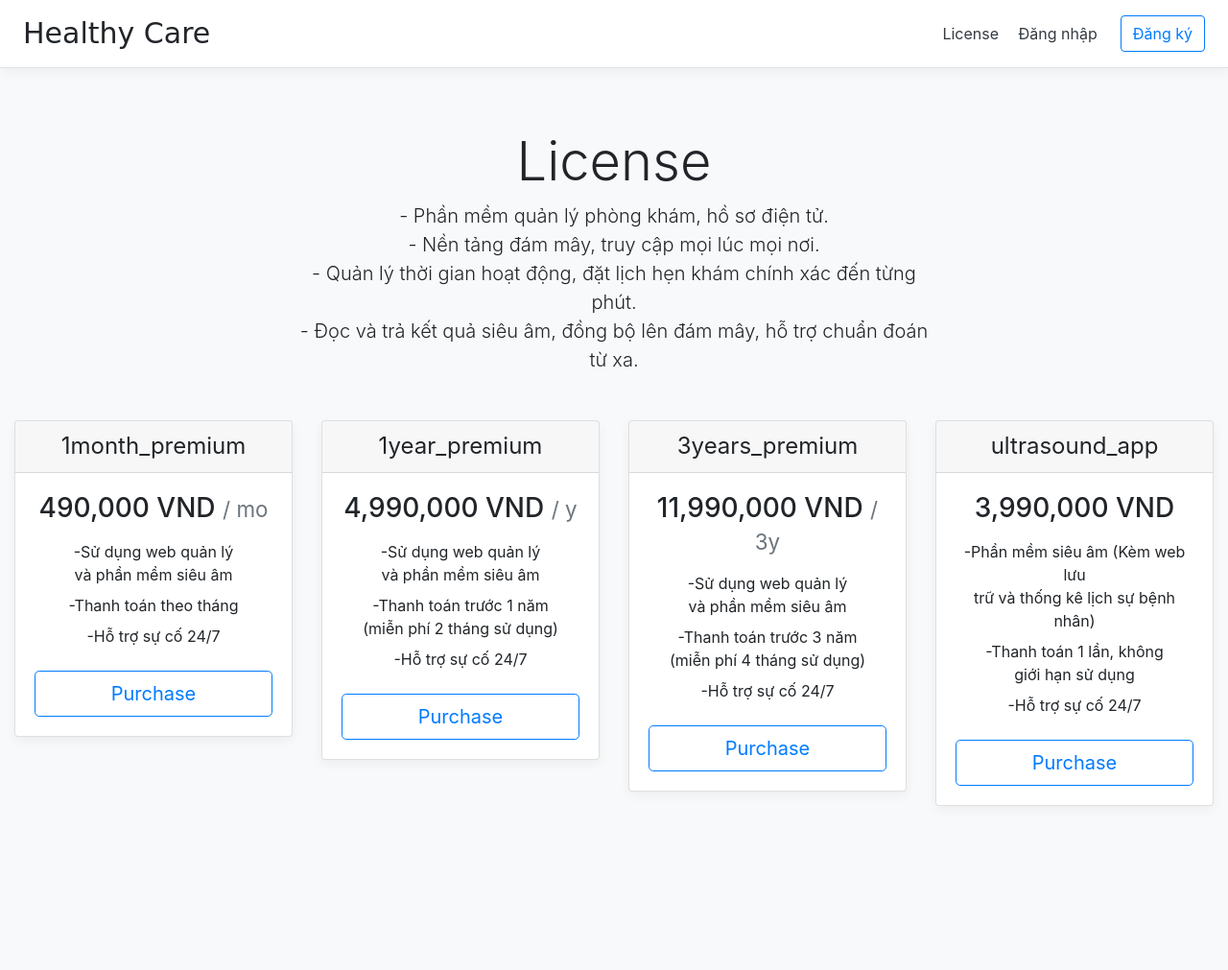
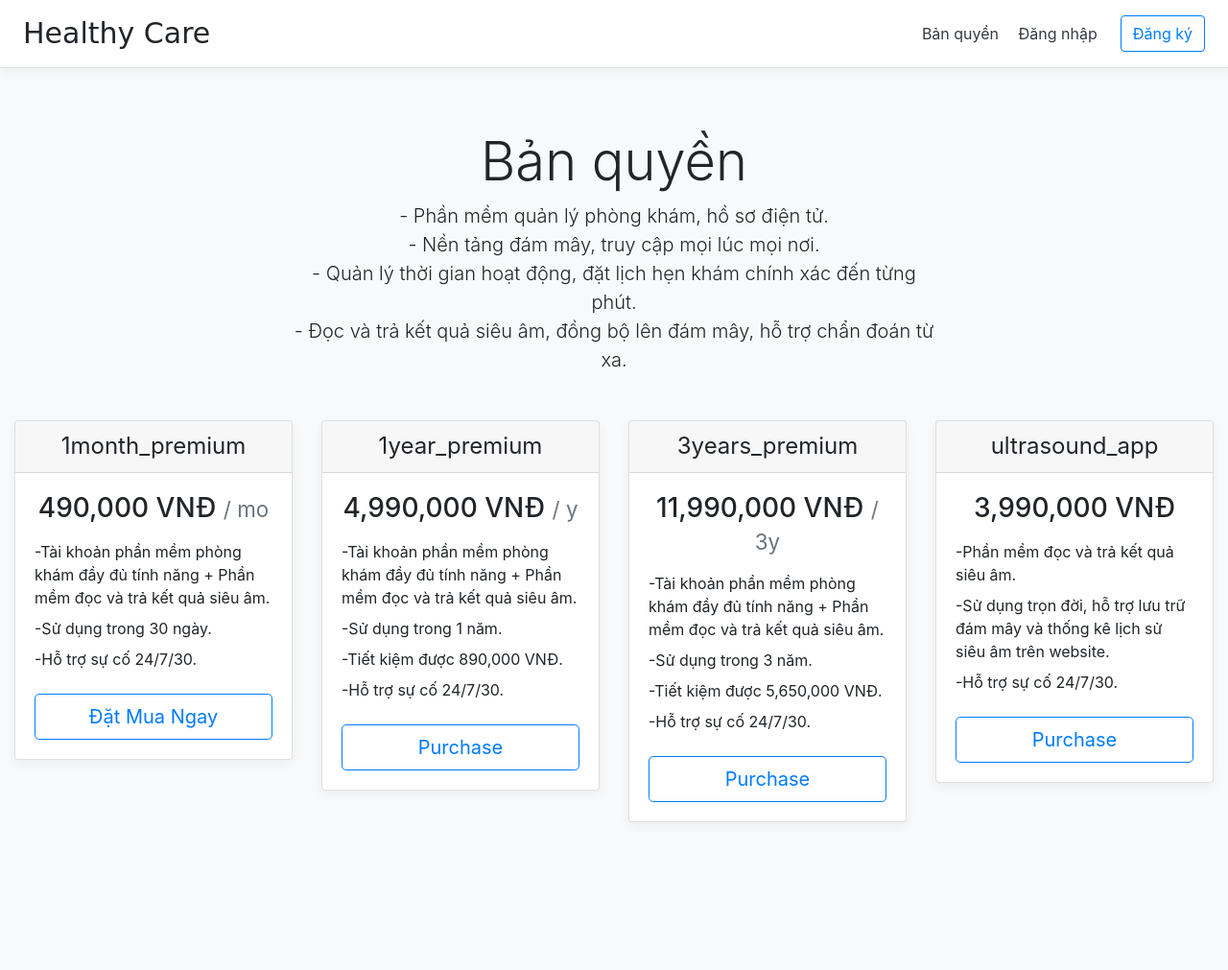
Before and after one commit to pvssoftware/phongkham, a Django app: template templates/user/license_product.html in a window 1280 px wide. Shown: the top 1011 px of the page at 96% size. Run offline with Django 3.2, Linux system fonts and the light colour scheme; the template is opened without the code that fills it, so the values that code supplies are empty; some libraries are stand-ins or nearby versions.

Commit message:
update something

```diff
--- a/doctors/views.py
+++ b/doctors/views.py
@@ -1247,11 +1247,11 @@ def export_final_info_excel(request,pk_doctor,pk_mrecord,pk_history):
         number_style = wb.add_format({"font_name":'Times New Roman','font_size':13,"border":1,'text_wrap':True,"align":"center","valign":"vcenter","num_format":'#,##0 ;[Red]General'})
 
         # information doctor at worksheet patient #
-        ws.merge_range('A2:K2',"Phòng Khám "+(doctor.doctor.get_kind_display()).upper()+" - "+doctor.doctor.full_name.upper(),header_style)
+        ws.merge_range('A2:K2',"Phòng Khám "+doctor.doctor.clinic_name.upper(),header_style)
         ws.merge_range("A3:K3","Địa chỉ: "+doctor.doctor.clinic_address,normal_style)
         ws.merge_range("A4:I4","Điện thoại đăng ký khám bệnh: "+doctor.doctor.phone,normal_style)
         # information doctor at worksheet doctor #
-        ws1.merge_range('A2:I2',"Phòng Khám "+(doctor.doctor.get_kind_display()).upper()+" - "+doctor.doctor.full_name.upper(),header_style)
+        ws1.merge_range('A2:I2',"Phòng Khám "+doctor.doctor.clinic_name.upper(),header_style)
         ws1.merge_range("A3:K3","Địa chỉ: "+doctor.doctor.clinic_address,normal_style)
         ws1.merge_range("A4:I4","Điện thoại đăng ký khám bệnh: "+doctor.doctor.phone,normal_style)
 
@@ -1411,7 +1411,7 @@ def export_final_info_excel_patient(request,pk_mrecord, pk_doctor, pk_history):
         number_style = wb.add_format({"font_name":'Times New Roman','font_size':13,"border":1,'text_wrap':True,"align":"center","valign":"vcenter","num_format":'#,##0 ;[Red]General'})
 
         # information doctor at worksheet patient #
-        ws.merge_range('A2:K2',"Phòng Khám "+(doctor.doctor.get_kind_display()).upper()+" - "+doctor.doctor.full_name.upper(),header_style)
+        ws.merge_range('A2:K2',"Phòng Khám "+doctor.doctor.clinic_name.upper(),header_style)
         ws.merge_range("A3:K3","Địa chỉ: "+doctor.doctor.clinic_address,normal_style)
         ws.merge_range("A4:I4","Điện thoại đăng ký khám bệnh: "+doctor.doctor.phone,normal_style)
 
--- a/templates/base.html
+++ b/templates/base.html
@@ -62,8 +62,8 @@
                       <div class="dropdown-menu" aria-labelledby="navbarDropdown">
                         <a class="dropdown-item" href="{% url 'settings_openingtime' request.user.pk %}">GIỜ LÀM VIỆC</a>
                         <a class="dropdown-item" href="{% url 'settings_service' request.user.pk %}">DỊCH VỤ KHÁM</a>
-                        <a class="dropdown-item" href="{% url 'license' %}">MUA LICENSE</a>
-                        <a class="dropdown-item" href="#" id="check-license">Check LICENSE</a>
+                        <a class="dropdown-item" href="{% url 'license' %}">MUA BẢN QUYỀN</a>
+                        <a class="dropdown-item" href="#" id="check-license">XEM BẢN QUYỀN</a>
                         <div class="dropdown-divider"></div>
                         <a class="dropdown-item" href="{% url 'logout' %}">THOÁT</a>
                       </div>
--- a/templates/user/base_user.html
+++ b/templates/user/base_user.html
@@ -28,7 +28,7 @@
       <h5 class="my-0 mr-md-auto font-weight-normal" style="font-family:'Yellowtail', cursive; font-size: 30px;">Healthy Care</h5>
       <nav class="my-2 my-md-0 mr-md-3">
 
-        <a class="p-2 text-dark" href="{% url 'license' %}">License</a>
+        <a class="p-2 text-dark" href="{% url 'license' %}">Bản quyền</a>
 
         {% if request.user.is_authenticated %}
         <a class="p-2 text-dark" href="{% url 'list_examination_finished' request.user.pk %}">Trang chủ</a>
--- a/templates/user/license_product.html
+++ b/templates/user/license_product.html
@@ -2,11 +2,11 @@
 
 {% block content %}
 <div class="pricing-header px-3 py-3 pt-md-5 pb-md-4 mx-auto text-center">
-  <h1 class="display-4">License</h1>
+  <h1 class="display-4">Bản quyền</h1>
   <p class="lead mb-0">- Phần mềm quản lý phòng khám, hồ sơ điện tử.</p>
   <p class="lead mb-0">- Nền tảng đám mây, truy cập mọi lúc mọi nơi.</p>
   <p class="lead mb-0">- Quản lý thời gian hoạt động, đặt lịch hẹn khám chính xác đến từng phút.</p>
-  <p class="lead">- Đọc và trả kết quả siêu âm, đồng bộ lên đám mây, hỗ trợ chuẩn đoán từ xa.</p>
+  <p class="lead">- Đọc và trả kết quả siêu âm, đồng bộ lên đám mây, hỗ trợ chẩn đoán từ xa.</p>
 </div>
 
 <div class="container-fluid">
@@ -18,15 +18,14 @@
         <h4 class="my-0 font-weight-normal">1month_premium</h4>
       </div>
       <div class="card-body">
-        <h3 class="card-title pricing-card-title">490,000 VND <small class="text-muted">/ mo</small></h3>
-        <ul class="list-unstyled mt-3 mb-4">
-          <li>-Sử dụng web quản lý</li>
-          <li>và phần mềm siêu âm</li>
-          <li class="mt-2">-Thanh toán theo tháng</li>
+        <h3 class="card-title pricing-card-title">490,000 VNĐ <small class="text-muted">/ mo</small></h3>
+        <ul class="list-unstyled mt-3 mb-4 text-left">
+          <li>-Tài khoản phần mềm phòng khám đầy đủ tính năng + Phần mềm đọc và trả kết quả siêu âm.</li>
+          <li class="mt-2">-Sử dụng trong 30 ngày.</li>
           <li></li>
-          <li class="mt-2">-Hỗ trợ sự cố 24/7</li>
+          <li class="mt-2">-Hỗ trợ sự cố 24/7/30.</li>
         </ul>
-        <button id="one_month" type="button" class="btn btn-lg btn-block btn-outline-primary">Purchase</button>
+        <button id="one_month" type="button" class="btn btn-lg btn-block btn-outline-primary">Đặt Mua Ngay</button>
       </div>
     </div>
   </div>
@@ -36,13 +35,12 @@
         <h4 class="my-0 font-weight-normal">1year_premium</h4>
       </div>
       <div class="card-body">
-        <h3 class="card-title pricing-card-title">4,990,000 VND <small class="text-muted">/ y</small></h3>
-        <ul class="list-unstyled mt-3 mb-4">
-          <li>-Sử dụng web quản lý</li>
-          <li>và phần mềm siêu âm</li>
-          <li class="mt-2">-Thanh toán trước 1 năm</li>
-          <li>(miễn phí 2 tháng sử dụng)</li>
-          <li class="mt-2">-Hỗ trợ sự cố 24/7</li>
+        <h3 class="card-title pricing-card-title">4,990,000 VNĐ <small class="text-muted">/ y</small></h3>
+        <ul class="list-unstyled mt-3 mb-4 text-left">
+          <li>-Tài khoản phần mềm phòng khám đầy đủ tính năng + Phần mềm đọc và trả kết quả siêu âm.</li>
+          <li class="mt-2">-Sử dụng trong 1 năm.</li>
+          <li class="mt-2">-Tiết kiệm được 890,000 VNĐ.</li>
+          <li class="mt-2">-Hỗ trợ sự cố 24/7/30.</li>
         </ul>
         <button id="one_year" type="button" class="btn btn-lg btn-block btn-outline-primary">Purchase</button>
       </div>
@@ -54,13 +52,12 @@
         <h4 class="my-0 font-weight-normal">3years_premium</h4>
       </div>
       <div class="card-body">
-        <h3 class="card-title pricing-card-title">11,990,000 VND <small class="text-muted">/ 3y</small></h3>
-        <ul class="list-unstyled mt-3 mb-4">
-          <li>-Sử dụng web quản lý</li>
-          <li>và phần mềm siêu âm</li>
-          <li class="mt-2">-Thanh toán trước 3 năm</li>
-          <li>(miễn phí 4 tháng sử dụng)</li>
-          <li class="mt-2">-Hỗ trợ sự cố 24/7</li>
+        <h3 class="card-title pricing-card-title">11,990,000 VNĐ <small class="text-muted">/ 3y</small></h3>
+        <ul class="list-unstyled mt-3 mb-4 text-left">
+          <li>-Tài khoản phần mềm phòng khám đầy đủ tính năng + Phần mềm đọc và trả kết quả siêu âm.</li>
+          <li class="mt-2">-Sử dụng trong 3 năm.</li>
+          <li class="mt-2">-Tiết kiệm được 5,650,000 VNĐ.</li>
+          <li class="mt-2">-Hỗ trợ sự cố 24/7/30.</li>
         </ul>
         <button id="three_years" type="button" class="btn btn-lg btn-block btn-outline-primary">Purchase</button>
       </div>
@@ -72,13 +69,11 @@
         <h4 class="my-0 font-weight-normal">ultrasound_app</h4>
       </div>
       <div class="card-body">
-        <h3 class="card-title pricing-card-title">3,990,000 VND <small class="text-muted"></small></h3>
-        <ul class="list-unstyled mt-3 mb-4">
-          <li>-Phần mềm siêu âm (Kèm web lưu</li>
-          <li>trữ và thống kê lịch sự bệnh nhân)</li>
-          <li class="mt-2"> -Thanh toán 1 lần, không</li>
-          <li>giới hạn sử dụng</li>
-          <li class="mt-2">-Hỗ trợ sự cố 24/7</li>
+        <h3 class="card-title pricing-card-title">3,990,000 VNĐ <small class="text-muted"></small></h3>
+        <ul class="list-unstyled mt-3 mb-4 text-left">
+          <li>-Phần mềm đọc và trả kết quả siêu âm.</li>
+          <li class="mt-2">-Sử dụng trọn đời, hỗ trợ lưu trữ đám mây và thống kê lịch sử siêu âm trên website.</li>
+          <li class="mt-2">-Hỗ trợ sự cố 24/7/30.</li>
         </ul>
         <button id="ultrasound" type="button" class="btn btn-lg btn-block btn-outline-primary">Purchase</button>
       </div>
--- a/templates/user/login.html
+++ b/templates/user/login.html
@@ -49,7 +49,7 @@
 
       <button class="btn btn-lg btn-login btn-block" type="submit">Sign in</button>
 
-      <p class="mt-3"><a style="color: white;" href="{% url 'license' %}">LICENSE</a> </p>
+      <p class="mt-3"><a style="color: white;" href="{% url 'license' %}">BẢN QUYỀN</a> </p>
       <p class="mt-3"><a style="color: white;" href="{% url 'patient_login' %}">Xem hồ sơ bệnh nhân</a> </p>
       <p class="mt-5 mb-3 text-center">&copy; Software Foundation Company Limitted SFC 2019</p>
     </form>
```
